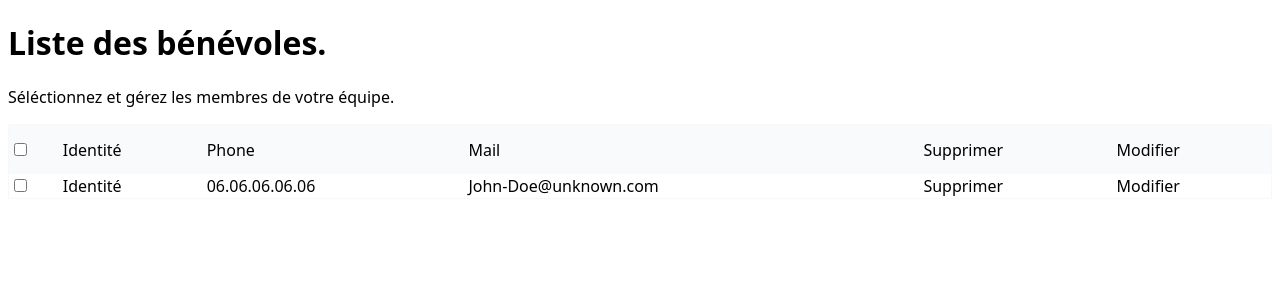
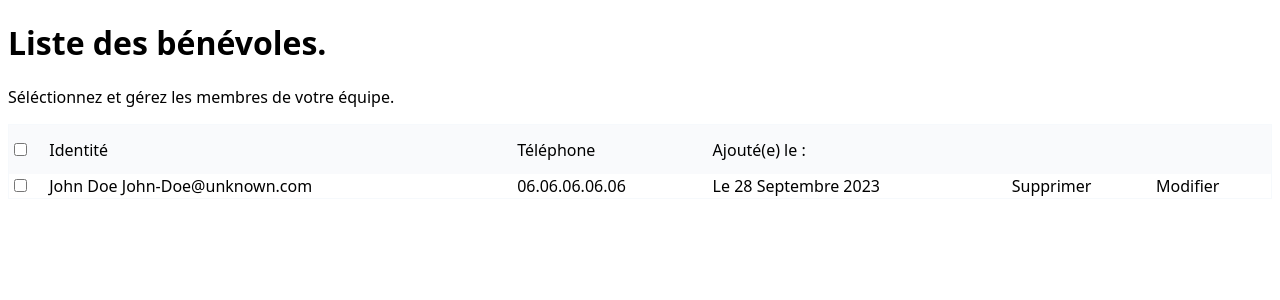
Before and after one commit to belkacem-oussama/benevole-list, a React (Vite) app: page / in a window 1280 px wide. Shown: the top 300 px of the page. Built offline with nearby package versions, Linux system fonts and the light colour scheme.

Commit message:
reorganise

```diff
--- a/src/components/Grid.jsx
+++ b/src/components/Grid.jsx
@@ -7,18 +7,18 @@ export default function Grid() {
             <input type="checkbox" name="" id="" />
           </th>
           <th>Identité</th>
-          <th>Phone</th>
-          <th>Mail</th>
-          <th>Supprimer</th>
-          <th>Modifier</th>
+          <th>Téléphone</th>
+          <th>Ajouté(e) le :</th>
+          <th></th>
+          <th></th>
         </tr>
         <tr>
           <td>
             <input type="checkbox" name="" id="" />
           </td>
-          <td>Identité</td>
+          <td>John Doe John-Doe@unknown.com</td>
           <td>06.06.06.06.06</td>
-          <td>John-Doe@unknown.com</td>
+          <td>Le 28 Septembre 2023</td>
           <td>Supprimer</td>
           <td>Modifier</td>
         </tr>
```
